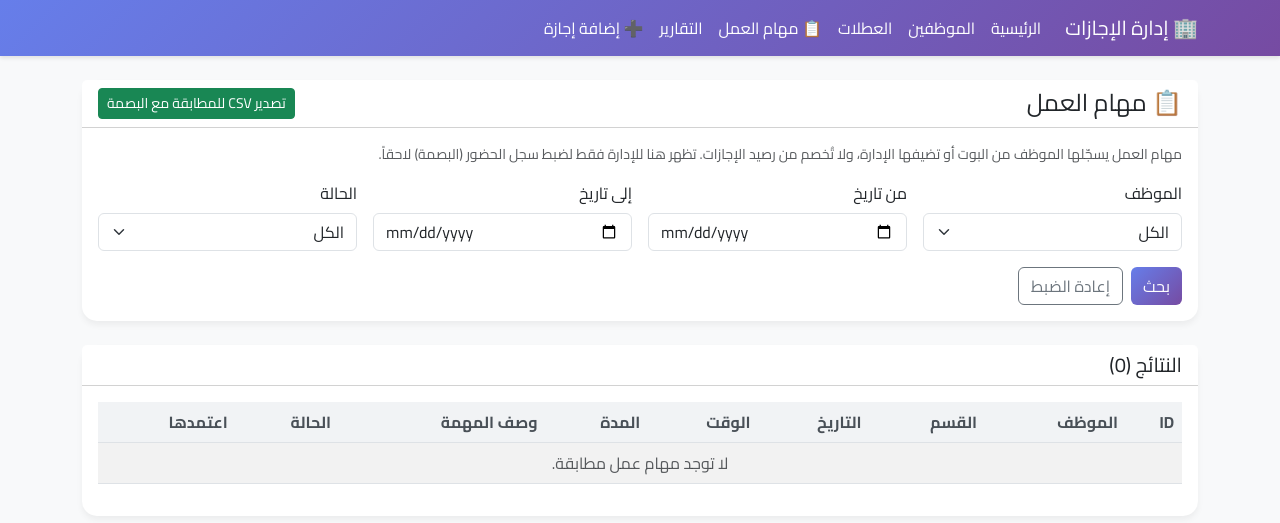
After one commit to AhmedAlwaadh89/leave-bot, a Flask app: template templates/duties.html in a window 1280 px wide. The commit adds this page. Shown: the top 523 px of the page. Run offline with Flask 3, Linux system fonts and the light colour scheme; the template is opened without the code that fills it, so the values that code supplies are empty.

Commit message:
Add "work duty" type: never deducted, management-only page with CSV export for attendance reconciliation
- New leave type "مهمة عمل" (work duty): an official assignment outside the
  office. Employees register it from the bot (new main-menu button) for a
  whole day range or specific hours. No balance check, no replacement step;
  it goes to managers for confirmation like any request and never touches
  the balance (approval, deletion and renewal all ignore it).
- Dashboard: new "مهام العمل" page with employee/date/status filters and a
  CSV export (employee, Telegram ID, dates, times, duration, description)
  for reconciling with the fingerprint attendance system. Nav link added.
- Admin add-leave and edit forms accept the new type (whole day or hours);
  reports gain a type filter; index shows a distinct badge.
- Tests for logic (day and hour duties, no deduction/restore) and web
  (add, page, export); docs updated.

Co-Authored-By: Claude Fable 5.1 <noreply@anthropic.com>
Claude-Session: https://claude.ai/code/session_01P7CDv2B559bw49UDbPfcsr

```diff
--- a/app.py
+++ b/app.py
@@ -106,6 +106,7 @@ app.jinja_env.globals['fmt'] = logic.fmt
 app.jinja_env.globals['STATUS_LABELS'] = logic.STATUS_LABELS
 app.jinja_env.globals['LEAVE_TYPES'] = logic.LEAVE_TYPES
 app.jinja_env.globals['UNPAID'] = logic.UNPAID
+app.jinja_env.globals['WORK_DUTY'] = logic.WORK_DUTY
 app.jinja_env.globals['EMP_STATUS_LABELS'] = logic.EMP_STATUS_LABELS
 
 
@@ -158,6 +159,12 @@ def parse_leave_period(form):
     if leave_type not in logic.LEAVE_TYPES:
         raise ValueError("نوع الإجازة غير صالح.")
     start_date = parse_date(form.get('start_date'), "تاريخ البدء")
+    if leave_type == logic.WORK_DUTY and not (form.get('start_time') and form.get('end_time')):
+        # Work duty for whole day(s)
+        end_date = parse_date(form.get('end_date') or form.get('start_date'), "تاريخ الانتهاء")
+        if end_date < start_date:
+            raise ValueError("تاريخ الانتهاء لا يمكن أن يكون قبل تاريخ البدء.")
+        return leave_type, start_date, end_date, None, None
     if leave_type in (logic.DAILY, logic.UNPAID):
         end_date = parse_date(form.get('end_date') or form.get('start_date'), "تاريخ الانتهاء")
         if end_date < start_date:
@@ -221,6 +228,8 @@ def approve_request(request_id):
         note = " (تم تحويلها إلى إجازة بدون راتب)"
     elif req.leave_type == logic.UNPAID:
         note = " (إجازة بدون راتب)"
+    elif req.leave_type == logic.WORK_DUTY:
+        note = " (مهمة عمل، لا تُخصم من الرصيد)"
     else:
         note = ""
     flash(f"تمت الموافقة على الطلب #{request_id}{note}.", "success")
@@ -525,7 +534,10 @@ def _filtered_requests(args):
     start_date = args.get('start_date')
     end_date = args.get('end_date')
     leave_status = args.get('status')
+    leave_type = args.get('leave_type')
 
+    if leave_type in logic.LEAVE_TYPES:
+        query = query.filter(LeaveRequest.leave_type == leave_type)
     if employee_id:
         try:
             query = query.filter(LeaveRequest.employee_id == int(employee_id))
@@ -597,6 +609,55 @@ def export_reports():
     return output
 
 
+@app.route('/duties')
+@requires_auth
+def work_duties():
+    """Work duties (official assignments) for reconciliation with the attendance (fingerprint) system."""
+    employees = session.query(Employee).order_by(Employee.full_name).all()
+    args = request.args.to_dict()
+    args['leave_type'] = logic.WORK_DUTY
+    if 'status' not in request.args:
+        args['status'] = logic.STATUS_APPROVED
+    results = _filtered_requests(args)
+    holidays = logic.get_holidays()
+    return render_template('duties.html', results=results, employees=employees, filters=args, holidays=holidays)
+
+
+@app.route('/duties/export')
+@requires_auth
+def export_duties():
+    import csv
+    import io
+    from flask import make_response
+
+    args = request.args.to_dict()
+    args['leave_type'] = logic.WORK_DUTY
+    if 'status' not in request.args:
+        args['status'] = logic.STATUS_APPROVED
+    results = _filtered_requests(args)
+    holidays = logic.get_holidays()
+
+    si = io.StringIO()
+    cw = csv.writer(si)
+    cw.writerow(['ID', 'الموظف', 'القسم', 'Telegram ID', 'التاريخ من', 'التاريخ إلى', 'من الساعة', 'إلى الساعة', 'المدة', 'وصف المهمة', 'الحالة', 'اعتمدها'])
+    for req in sorted(results, key=lambda r: (r.start_date, r.start_time or datetime.min.time())):
+        if req.start_time and req.end_time:
+            duration = f"{logic.fmt(logic.calculate_leave_hours(req.start_time, req.end_time))} ساعة"
+        else:
+            duration = f"{logic.calculate_leave_days(req.start_date, req.end_date, holidays)} يوم"
+        cw.writerow([
+            req.id, req.employee.full_name, req.employee.department or '', req.employee.telegram_id,
+            req.start_date, req.end_date,
+            req.start_time.strftime('%H:%M') if req.start_time else 'يوم كامل',
+            req.end_time.strftime('%H:%M') if req.end_time else 'يوم كامل',
+            duration, req.reason or '', logic.STATUS_LABELS.get(req.status, req.status), req.approved_by or '',
+        ])
+    output = make_response(si.getvalue().encode('utf-8-sig'))
+    output.headers["Content-Disposition"] = "attachment; filename=work_duties.csv"
+    output.headers["Content-type"] = "text/csv; charset=utf-8"
+    return output
+
+
 @app.route('/admin/add_leave', methods=['GET', 'POST'])
 @requires_auth
 def admin_add_leave():
@@ -622,7 +683,7 @@ def admin_add_leave():
             flash(result.error, "warning")
             return render_template('admin_add_leave.html', employees=employees)
 
-        note = " (بدون راتب)" if leave_type == logic.UNPAID else ""
+        note = {logic.UNPAID: " (بدون راتب)", logic.WORK_DUTY: " (مهمة عمل)"}.get(leave_type, "")
         flash(f"تم إضافة الإجازة والموافقة عليها بنجاح{note}.", "success")
         send_notification(
             employee.telegram_id,
--- a/templates/base.html
+++ b/templates/base.html
@@ -75,6 +75,7 @@
                     <li class="nav-item"><a class="nav-link" href="{{ url_for('index') }}">الرئيسية</a></li>
                     <li class="nav-item"><a class="nav-link" href="{{ url_for('manage_employees') }}">الموظفين</a></li>
                     <li class="nav-item"><a class="nav-link" href="{{ url_for('manage_holidays') }}">العطلات</a></li>
+                    <li class="nav-item"><a class="nav-link" href="{{ url_for('work_duties') }}">📋 مهام العمل</a></li>
                     <li class="nav-item"><a class="nav-link" href="{{ url_for('reports') }}">التقارير</a></li>
                     <li class="nav-item"><a class="nav-link" href="{{ url_for('admin_add_leave') }}">➕ إضافة إجازة</a>
                     </li>
--- /dev/null
+++ b/templates/duties.html
@@ -0,0 +1,101 @@
+{% extends 'base.html' %}
+
+{% block content %}
+<div class="row mb-4">
+    <div class="col-md-12">
+        <div class="card">
+            <div class="card-header bg-white d-flex justify-content-between align-items-center">
+                <h4 class="mb-0">📋 مهام العمل</h4>
+                <a href="{{ url_for('export_duties', **filters) }}" class="btn btn-success btn-sm">تصدير CSV للمطابقة مع البصمة</a>
+            </div>
+            <div class="card-body">
+                <p class="text-muted small mb-3">
+                    مهام العمل يسجّلها الموظف من البوت أو تضيفها الإدارة، ولا تُخصم من رصيد الإجازات.
+                    تظهر هنا للإدارة فقط لضبط سجل الحضور (البصمة) لاحقاً.
+                </p>
+                <form method="GET" class="row g-3" id="filterForm">
+                    <div class="col-md-3">
+                        <label class="form-label">الموظف</label>
+                        <select name="employee_id" class="form-select">
+                            <option value="">الكل</option>
+                            {% for emp in employees %}
+                            <option value="{{ emp.id }}" {% if filters.get('employee_id') == emp.id|string %}selected{% endif %}>{{ emp.full_name }}</option>
+                            {% endfor %}
+                        </select>
+                    </div>
+                    <div class="col-md-3">
+                        <label class="form-label">من تاريخ</label>
+                        <input type="date" name="start_date" class="form-control" value="{{ filters.get('start_date', '') }}">
+                    </div>
+                    <div class="col-md-3">
+                        <label class="form-label">إلى تاريخ</label>
+                        <input type="date" name="end_date" class="form-control" value="{{ filters.get('end_date', '') }}">
+                    </div>
+                    <div class="col-md-3">
+                        <label class="form-label">الحالة</label>
+                        <select name="status" class="form-select">
+                            <option value="" {% if filters.get('status') == '' %}selected{% endif %}>الكل</option>
+                            {% for key, label in STATUS_LABELS.items() %}
+                            <option value="{{ key }}" {% if filters.get('status') == key %}selected{% endif %}>{{ label }}</option>
+                            {% endfor %}
+                        </select>
+                    </div>
+                    <div class="col-12 d-flex gap-2">
+                        <button type="submit" class="btn btn-primary">بحث</button>
+                        <a href="{{ url_for('work_duties') }}" class="btn btn-outline-secondary">إعادة الضبط</a>
+                    </div>
+                </form>
+            </div>
+        </div>
+    </div>
+</div>
+
+<div class="row">
+    <div class="col-md-12">
+        <div class="card">
+            <div class="card-header bg-white"><h5 class="mb-0">النتائج ({{ results|length }})</h5></div>
+            <div class="card-body">
+                <div class="table-responsive">
+                    <table class="table table-striped align-middle">
+                        <thead>
+                            <tr>
+                                <th>ID</th>
+                                <th>الموظف</th>
+                                <th>القسم</th>
+                                <th>التاريخ</th>
+                                <th>الوقت</th>
+                                <th>المدة</th>
+                                <th>وصف المهمة</th>
+                                <th>الحالة</th>
+                                <th>اعتمدها</th>
+                            </tr>
+                        </thead>
+                        <tbody>
+                            {% for req in results %}
+                            <tr>
+                                <td>#{{ req.id }}</td>
+                                <td>{{ req.employee.full_name }}</td>
+                                <td>{{ req.employee.department or '-' }}</td>
+                                <td>{% if req.start_date == req.end_date %}{{ req.start_date }}{% else %}{{ req.start_date }} ➡️ {{ req.end_date }}{% endif %}</td>
+                                <td>{% if req.start_time %}{{ req.start_time.strftime('%H:%M') }} - {{ req.end_time.strftime('%H:%M') }}{% else %}<span class="text-muted">يوم كامل</span>{% endif %}</td>
+                                <td>{% if req.start_time %}{{ fmt(((req.end_time.hour*60+req.end_time.minute)-(req.start_time.hour*60+req.start_time.minute))/60) }} ساعة{% else %}{{ ((req.end_date - req.start_date).days + 1) }} يوم{% endif %}</td>
+                                <td>{{ req.reason or '-' }}</td>
+                                <td>
+                                    {% if req.status == 'approved' %}<span class="badge bg-success">معتمدة</span>
+                                    {% elif req.status == 'pending' %}<span class="badge bg-warning text-dark">بانتظار الاعتماد</span>
+                                    {% elif req.status == 'cancelled' %}<span class="badge bg-secondary">ملغاة</span>
+                                    {% else %}<span class="badge bg-danger">مرفوضة</span>{% endif %}
+                                </td>
+                                <td>{{ req.approved_by or '-' }}</td>
+                            </tr>
+                            {% else %}
+                            <tr><td colspan="9" class="text-center text-muted">لا توجد مهام عمل مطابقة.</td></tr>
+                            {% endfor %}
+                        </tbody>
+                    </table>
+                </div>
+            </div>
+        </div>
+    </div>
+</div>
+{% endblock %}
--- a/templates/index.html
+++ b/templates/index.html
@@ -52,7 +52,7 @@
                                 <td>#{{ request.id }}</td>
                                 <td>{{ emp.full_name }}</td>
                                 <td><span class="badge bg-secondary">{{ emp.department or 'غير محدد' }}</span></td>
-                                <td>{% if request.leave_type == UNPAID %}<span class="badge bg-dark">💸 {{ request.leave_type }}</span>{% else %}{{ request.leave_type }}{% endif %}</td>
+                                <td>{% if request.leave_type == UNPAID %}<span class="badge bg-dark">💸 {{ request.leave_type }}</span>{% elif request.leave_type == WORK_DUTY %}<span class="badge bg-info text-dark">📋 {{ request.leave_type }}</span>{% else %}{{ request.leave_type }}{% endif %}</td>
                                 <td>
                                     {% if not request.start_time %}
                                     <small class="text-muted">من:</small> {{ request.start_date }}<br>
@@ -106,7 +106,7 @@
                                             <input type="hidden" name="_csrf_token" value="{{ csrf_token() }}">
                                             <button type="submit" class="btn btn-success btn-sm" title="موافقة">✅</button>
                                         </form>
-                                        {% if request.leave_type != UNPAID %}
+                                        {% if request.leave_type not in [UNPAID, WORK_DUTY] %}
                                         <form method="POST" action="{{ url_for('approve_request', request_id=request.id) }}"
                                             onsubmit="return confirm('سيتم تحويل الطلب إلى إجازة بدون راتب (لا تُخصم من الرصيد) والموافقة عليه. هل أنت متأكد؟')">
                                             <input type="hidden" name="_csrf_token" value="{{ csrf_token() }}">
```
Also changed, not shown: MONTHLY_RENEWAL_GUIDE.md (+6 -0 lines), bot.py (+68 -10 lines), leave_logic.py (+10 -8 lines), templates/admin_add_leave.html (+9 -4 lines), templates/edit_request.html (+10 -4 lines), templates/reports.html (+9 -0 lines), tests/test_app.py (+26 -2 lines), tests/test_leave_logic.py (+17 -0 lines), README.md.
